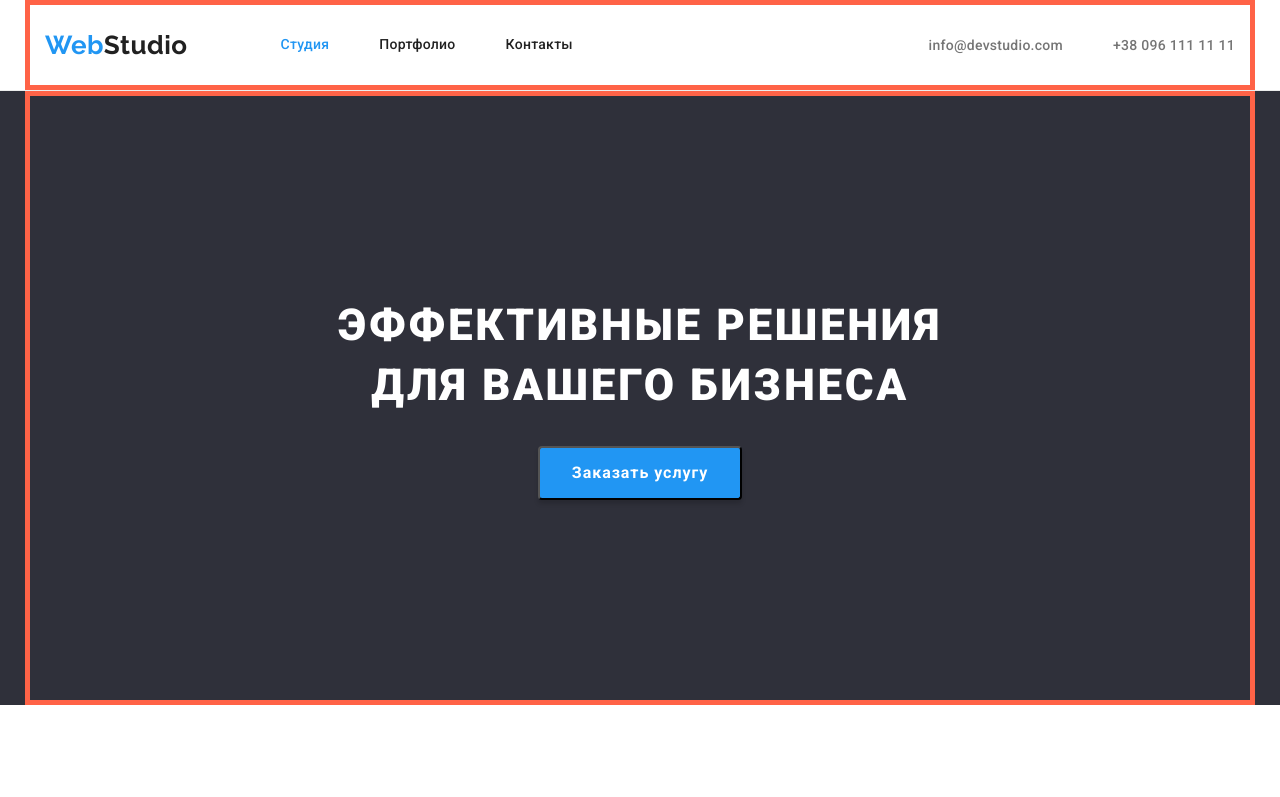
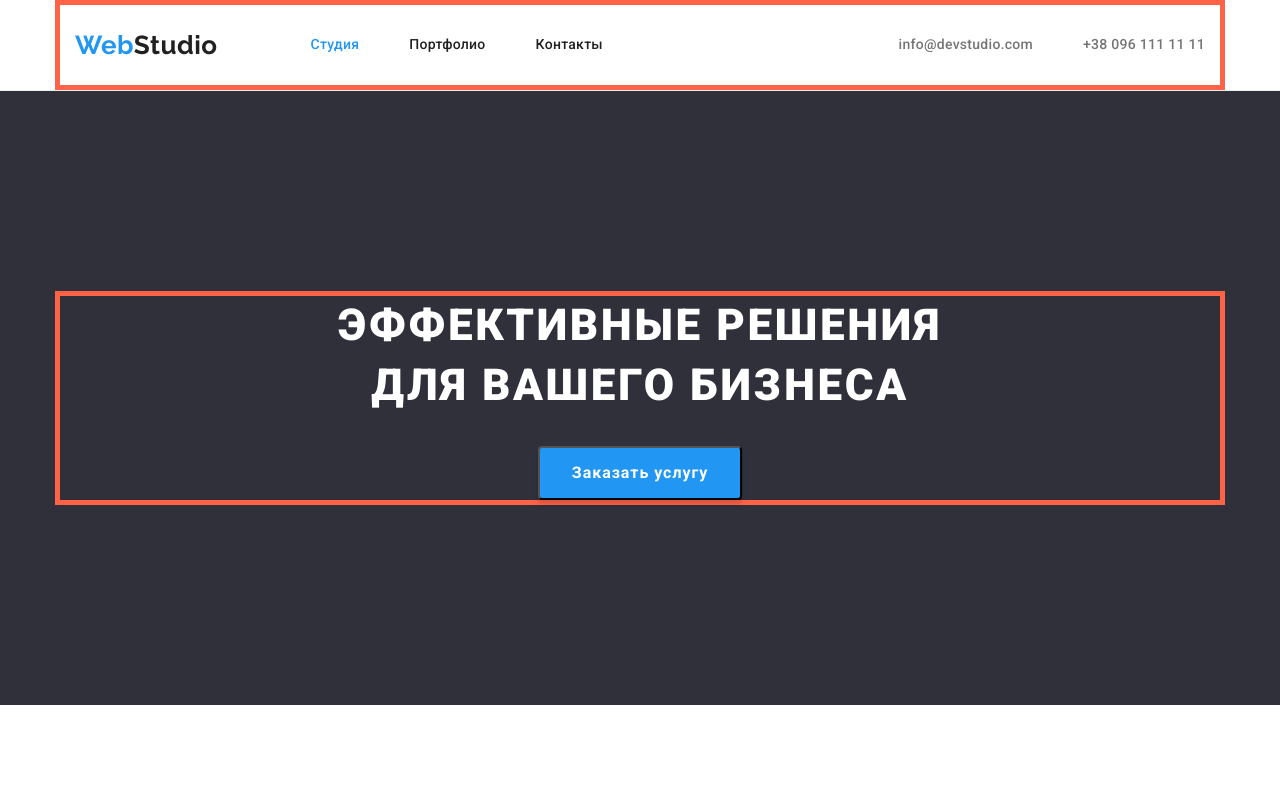
Before and after one commit to JuliaMykh/goit-markup-hw-03, a plain HTML site: page index.html in a window 1280 px wide. Shown: the top 797 px of the page. Drawn offline with nearby package versions, Linux system fonts and the light colour scheme.

Commit message:
Хедер

```diff
--- a/css/styles.css
+++ b/css/styles.css
@@ -43,7 +43,7 @@ p {
   padding-bottom: 94px;
 }
 .container {
-  width: 1230px;
+  width: 1170px;
   padding-left: 15px;
   padding-right: 15px;
   margin-left: auto;
@@ -82,6 +82,14 @@ p {
   margin-bottom: 0;
   margin-left: auto;
 }
+.contacts .link {
+  display: block;
+  padding-top: 32px;
+  padding-bottom: 32px;
+}
+.contacts .item:first-child {
+  margin-right: 50px;
+}
 
 .main-nav {
   display: flex;
@@ -94,12 +102,6 @@ p {
 
 .site-nav .item:not(:last-child) {
   margin-right: 50px;
-}
-.site-nav .item:last-child {
-  margin-right: 331px;
-}
-.contacts .item + .item {
-  margin-left: 50px;
 }
 
 .site-nav .link {
@@ -134,11 +136,12 @@ p {
 
 /* Герой */
 .hero {
+  padding-top: 200px;
+  padding-bottom: 200px;
   background-color: var(--black-background-color);
   text-align: center;
 }
 .hero-title {
-  padding-top: 200px;
   margin-bottom: 30px;
   color: var(--main-white-color);
   font-weight: 900;
@@ -151,7 +154,6 @@ p {
   display: inline-block;
   padding: 10px 32px;
   min-width: 136px;
-  margin-bottom: 200px;
   box-shadow: 0px 4px 4px rgba(0, 0, 0, 0.15);
   border-radius: 4px;
 
```
